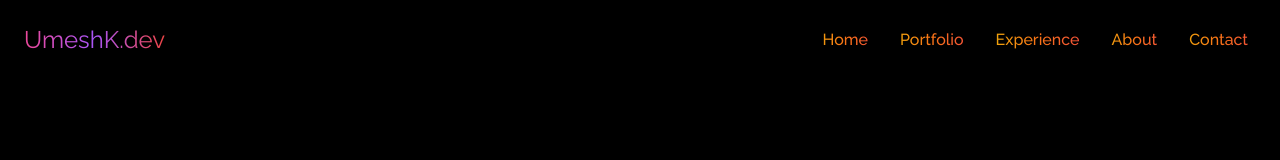
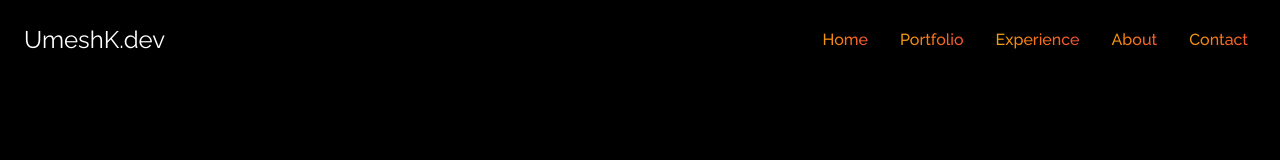
Before and after one commit to Vargos98/personal-portfolio, a React (Create React App) app: page / in a window 1280 px wide. Shown: the top 160 px of the page. Built offline with nearby package versions, Linux system fonts and the light colour scheme.

Commit message:
Update NavBar.jsx

```diff
--- a/src/components/NavBar.jsx
+++ b/src/components/NavBar.jsx
@@ -35,7 +35,7 @@ const NavBar = () => {
     <div className="flex justify-between items-center w-full h-20 px-4 text-white bg-black fixed">
       <div>
         <h1 className="text-2xl  ml-2 font hover:scale-110 duration-300
-        bg-gradient-to-r from-pink-500 via-purple-500 to-red-500
+       text-white
         inline-block text-transparent bg-clip-text">UmeshK.dev</h1>
       </div>
 
```
